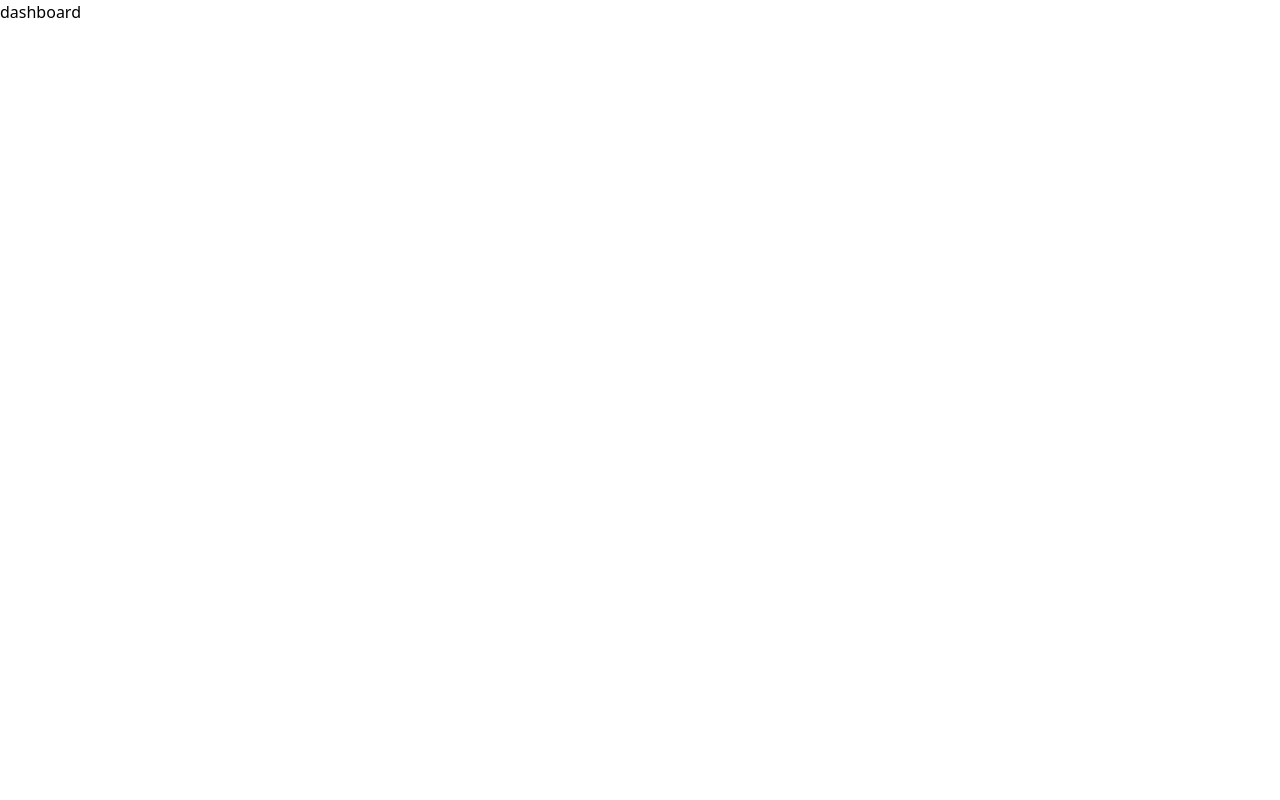
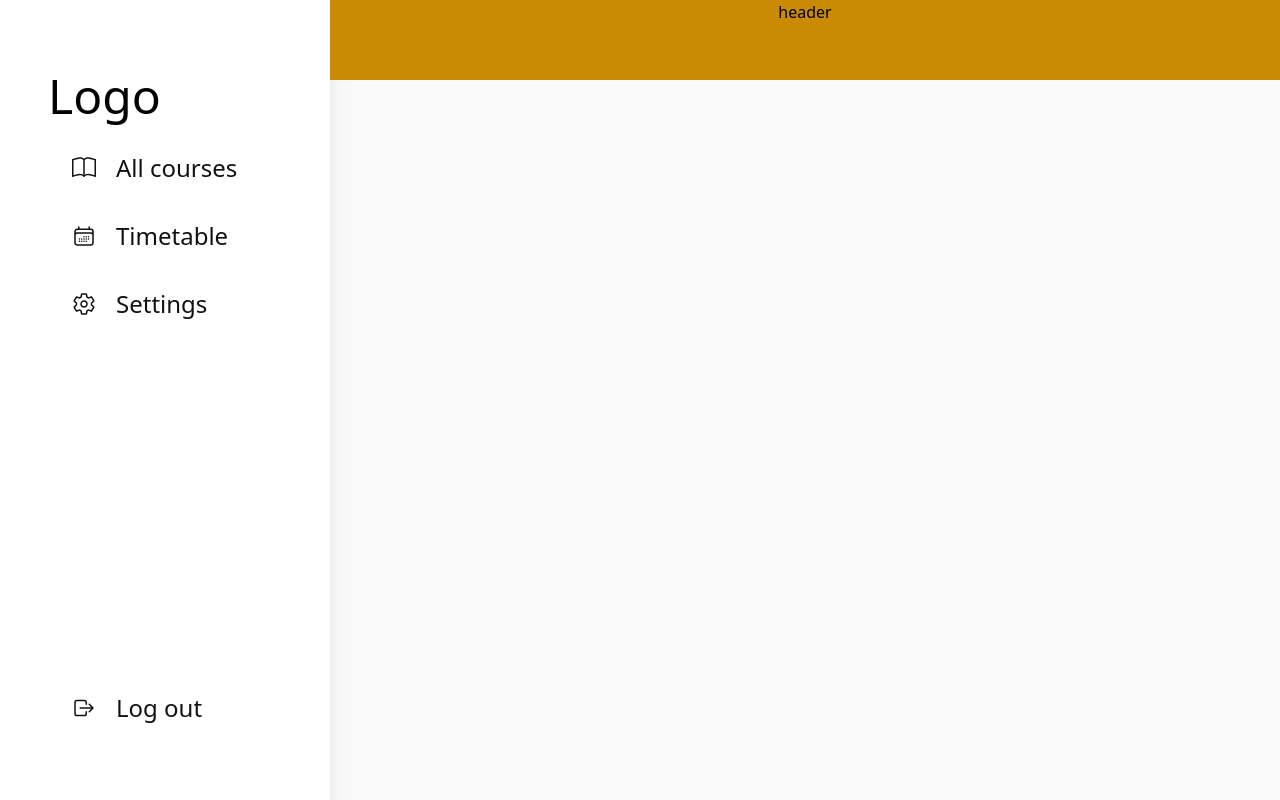
Before and after one commit to viko4kka/StudentLogBook, a React (Vite) app: page /dashboard in a window 1280 px wide. Built offline with nearby package versions, Linux system fonts and the light colour scheme.

Commit message:
refactor structure pages

```diff
--- a/src/App.jsx
+++ b/src/App.jsx
@@ -1,15 +1,11 @@
+import { QueryClient, QueryClientProvider } from "@tanstack/react-query";
+import { ReactQueryDevtools } from "@tanstack/react-query-devtools";
+import { Toaster } from "react-hot-toast";
 import { BrowserRouter, Route, Routes } from "react-router-dom";
-import AllCoursesTeachers from "./pages/AllCoursesTeachers";
 import Dashboard from "./pages/Dashboard";
 import Login from "./pages/Login";
 import PageNotFound from "./pages/PageNotFound";
 import Register from "./pages/Register";
-import TeacherPanel from "./pages/TeacherPanel";
-import { QueryClient, QueryClientProvider } from "@tanstack/react-query";
-import { ReactQueryDevtools } from "@tanstack/react-query-devtools";
-import StudentPanel from "./pages/StudentPanel";
-import AllCoursesStudents from "./pages/AllCoursesStudents";
-import { Toaster } from "react-hot-toast";
 
 //create a client
 const queryClient = new QueryClient();
@@ -22,7 +18,7 @@ function App() {
 				<ReactQueryDevtools initialIsOpen={false} />
 				<BrowserRouter>
 					<Routes>
-						<Route path="teacher" element={<TeacherPanel />}>
+						{/* <Route path="teacher" element={<TeacherPanel />}>
 							<Route
 								path="all-courses-teacher"
 								element={<AllCoursesTeachers />}
@@ -33,7 +29,7 @@ function App() {
 								path="all-courses-student"
 								element={<AllCoursesStudents />}
 							/>
-						</Route>
+						</Route> */}
 
 						<Route path="dashboard" element={<Dashboard />} />
 						<Route path="login" element={<Login />} />
--- a/src/features/student-panel/StudentNav.jsx
+++ /dev/null
@@ -1,40 +0,0 @@
-import { BsBook } from "react-icons/bs";
-import { HiOutlineCalendarDays } from "react-icons/hi2";
-import { IoSettingsOutline } from "react-icons/io5";
-import { IoSchoolOutline } from "react-icons/io5";
-
-import AllCoursesStudents from "../../pages/AllCoursesStudents";
-
-export const menuItemsStudent = [
-	{
-		icon: <BsBook />,
-		path: "https://www.google.com/",
-		name: "All courses",
-		element: <AllCoursesStudents />,
-		isMenu: true,
-		// isPrivate: ,
-	},
-	{
-		icon: <HiOutlineCalendarDays />,
-		path: "https://www.google.com/",
-		name: "Timetable",
-		element: <AllCoursesStudents />,
-		isMenu: true,
-		// isPrivate: ,
-	},
-	{
-		icon: <IoSchoolOutline />,
-		path: "https://www.google.com/",
-		name: "Grades",
-		element: <AllCoursesStudents />,
-		isMenu: true,
-	},
-	{
-		icon: <IoSettingsOutline />,
-		path: "https://www.google.com/",
-		name: "Settings",
-		element: <AllCoursesStudents />,
-		isMenu: true,
-		//
-	},
-];
--- a/src/features/teacher-panel/TeacherNav.jsx
+++ /dev/null
@@ -1,31 +0,0 @@
-import { BsBook } from "react-icons/bs";
-import { HiOutlineCalendarDays } from "react-icons/hi2";
-import AllCoursesTeachers from "../../pages/AllCoursesTeachers";
-import { IoSettingsOutline } from "react-icons/io5";
-
-export const menuItems = [
-	{
-		icon: <BsBook />,
-		path: "https://www.google.com/",
-		name: "All courses",
-		element: <AllCoursesTeachers />,
-		isMenu: true,
-		// isPrivate: ,
-	},
-	{
-		icon: <HiOutlineCalendarDays />,
-		path: "https://www.google.com/",
-		name: "Timetable",
-		element: <AllCoursesTeachers />,
-		isMenu: true,
-		// isPrivate: ,
-	},
-	{
-		icon: <IoSettingsOutline />,
-		path: "https://www.google.com/",
-		name: "Settings",
-		element: <AllCoursesTeachers />,
-		isMenu: true,
-		//
-	},
-];
--- a/src/pages/Dashboard.jsx
+++ b/src/pages/Dashboard.jsx
@@ -1,9 +1,15 @@
+import Header from "../ui/Header";
+import Sidebar from "../ui/Sidebar";
+
 function Dashboard() {
-    return (
-        <div>
-            dashboard
-        </div>
-    )
+	return (
+		<div className="flex bg-secondWhite h-screen">
+			<Sidebar className="w-[330px] flex-shrink-0" />
+			<div className="flex flex-col flex-grow">
+				<Header />
+			</div>
+		</div>
+	);
 }
 
-export default Dashboard
+export default Dashboard;
--- a/src/pages/StudentPanel.jsx
+++ /dev/null
@@ -1,22 +0,0 @@
-import { Outlet } from "react-router-dom";
-import { menuItemsStudent } from "../features/student-panel/StudentNav";
-import Sidebar from "../ui/Sidebar";
-import Header from "../ui/Header";
-
-function StudentPanel() {
-	return (
-		<div className="flex bg-secondWhite h-screen">
-			<Sidebar
-				menuItems={menuItemsStudent}
-				className="w-[330px] flex-shrink-0"
-			/>
-
-			<div className="flex flex-col flex-grow">
-				<Header />
-				<Outlet />
-			</div>
-		</div>
-	);
-}
-
-export default StudentPanel;
--- a/src/pages/TeacherPanel.jsx
+++ /dev/null
@@ -1,19 +0,0 @@
-import Sidebar from "../ui/Sidebar";
-import { menuItems } from "../features/teacher-panel/TeacherNav";
-import { Outlet } from "react-router-dom";
-import Header from "../ui/Header";
-
-function TeacherPanel() {
-	return (
-		<div className="flex bg-secondWhite h-screen">
-			<Sidebar menuItems={menuItems} className="w-[330px] flex-shrink-0" />
-
-			<div className="flex flex-col flex-grow">
-				<Header />
-				<Outlet />
-			</div>
-		</div>
-	);
-}
-
-export default TeacherPanel;
--- a/src/ui/Sidebar.jsx
+++ b/src/ui/Sidebar.jsx
@@ -1,9 +1,8 @@
-import { IoLogOutOutline } from "react-icons/io5";
+import { BsBook } from "react-icons/bs";
+import { HiOutlineCalendarDays } from "react-icons/hi2";
+import { IoLogOutOutline, IoSettingsOutline } from "react-icons/io5";
 
-
-
-
-function Sidebar({ menuItems }) {
+function Sidebar() {
 	//useGetUser,
 
 	return (
@@ -11,20 +10,38 @@ function Sidebar({ menuItems }) {
 			<div className="h-screen flex flex-col items-center justify-between py-16 px-12 w-full">
 				<div className="flex flex-col items-start gap-y-3 w-full">
 					<p className="text-5xl py-2">Logo</p>
-					{menuItems.map((item, index) => (
-						<div key={index} className="group w-full">
-							<a
-								href={item.path}
-								className="flex flex-row items-center space-x-2 py-3 px-3 group-hover:bg-hoverMainColor/20 w-full transition-all duration-300">
+
+					<div className="group w-full">
+						<a className="flex flex-row items-center space-x-2 py-3 px-3 group-hover:bg-hoverMainColor/20 w-full transition-all duration-300">
 							<span className="text-2xl px-3 text-secondBlack group-hover:text-mainColor transition-all duration-300 ">
-									{item.icon}
+								<BsBook />
 							</span>
 							<p className="text-2xl rounded text-secondBlack group-hover:text-mainColor transition-all duration-300">
-									{item.name}
+								All courses
 							</p>
 						</a>
 					</div>
-					))}
+					<div className="group w-full">
+						<a className="flex flex-row items-center space-x-2 py-3 px-3 group-hover:bg-hoverMainColor/20 w-full transition-all duration-300">
+							<span className="text-2xl px-3 text-secondBlack group-hover:text-mainColor transition-all duration-300 ">
+								<HiOutlineCalendarDays />
+							</span>
+							<p className="text-2xl rounded text-secondBlack group-hover:text-mainColor transition-all duration-300">
+								Timetable
+							</p>
+						</a>
+					</div>
+					<div className="group w-full">
+						<a className="flex flex-row items-center space-x-2 py-3 px-3 group-hover:bg-hoverMainColor/20 w-full transition-all duration-300">
+							<span className="text-2xl px-3 text-secondBlack group-hover:text-mainColor transition-all duration-300 ">
+								<IoSettingsOutline />
+							</span>
+							<p className="text-2xl rounded text-secondBlack group-hover:text-mainColor transition-all duration-300">
+							Settings
+							</p>
+						</a>
+					</div>
+
 					{/* user.role === "student" && <div>grades</div> */}
 				</div>
 
@@ -44,3 +61,46 @@ function Sidebar({ menuItems }) {
 }
 
 export default Sidebar;
+
+
+
+// import { BsBook } from "react-icons/bs";
+// import { HiOutlineCalendarDays } from "react-icons/hi2";
+// import { IoSettingsOutline } from "react-icons/io5";
+// import { IoSchoolOutline } from "react-icons/io5";
+
+// import AllCoursesStudents from "../../pages/AllCoursesStudents";
+
+// export const menuItemsStudent = [
+// 	{
+// 		icon: <BsBook />,
+// 		path: "https://www.google.com/",
+// 		name: "All courses",
+// 		element: <AllCoursesStudents />,
+// 		isMenu: true,
+// 		// isPrivate: ,
+// 	},
+// 	{
+// 		icon: <HiOutlineCalendarDays />,
+// 		path: "https://www.google.com/",
+// 		name: "Timetable",
+// 		element: <AllCoursesStudents />,
+// 		isMenu: true,
+// 		// isPrivate: ,
+// 	},
+// 	{
+// 		icon: <IoSchoolOutline />,
+// 		path: "https://www.google.com/",
+// 		name: "Grades",
+// 		element: <AllCoursesStudents />,
+// 		isMenu: true,
+// 	},
+// 	{
+// 		icon: <IoSettingsOutline />,
+// 		path: "https://www.google.com/",
+// 		name: "Settings",
+// 		element: <AllCoursesStudents />,
+// 		isMenu: true,
+// 		//
+// 	},
+// ];
```
Lines whose indentation alone changed are shown as unchanged.
